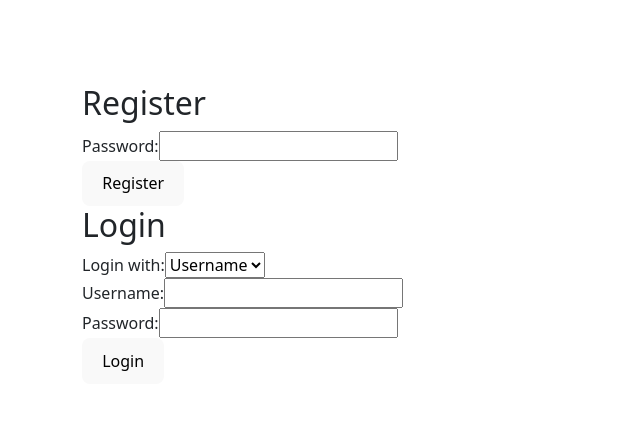
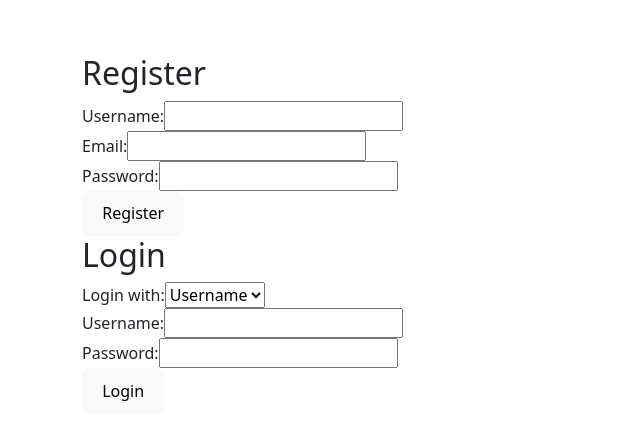
Before and after one commit to yuqihu1103/SteadySobriety, a React (Vite) app in the folder front/: page / in a window 1280 px wide. Shown: the part 166-606 px from the top of the page, without its empty margins (0-640 px from the left). Built offline with nearby package versions, Linux system fonts and the light colour scheme.

Commit message:
Update Register.jsx

```diff
--- a/front/src/Register.jsx
+++ b/front/src/Register.jsx
@@ -58,7 +58,28 @@ function Register() {
       <h2>Register</h2>
       {error && <div className="error">{error}</div>}
       <form onSubmit={handleSubmit}>
-        {/* ... other form fields */}
+        <div>
+          <label>Username:</label>
+          <input
+            type="text"
+            name="username"
+            value={formData.username}
+            onChange={handleChange}
+            required
+            minLength={3}
+          />
+        </div>
+        <div>
+          <label>Email:</label>
+          <input
+            type="email"
+            name="email"
+            value={formData.email}
+            onChange={handleChange}
+            required
+            pattern="[a-zA-Z0-9._%+-]+@[a-zA-Z0-9.-]+\.[a-zA-Z]{2,4}$"
+          />
+        </div>
         <div>
           <label>Password:</label>
           <input
```
